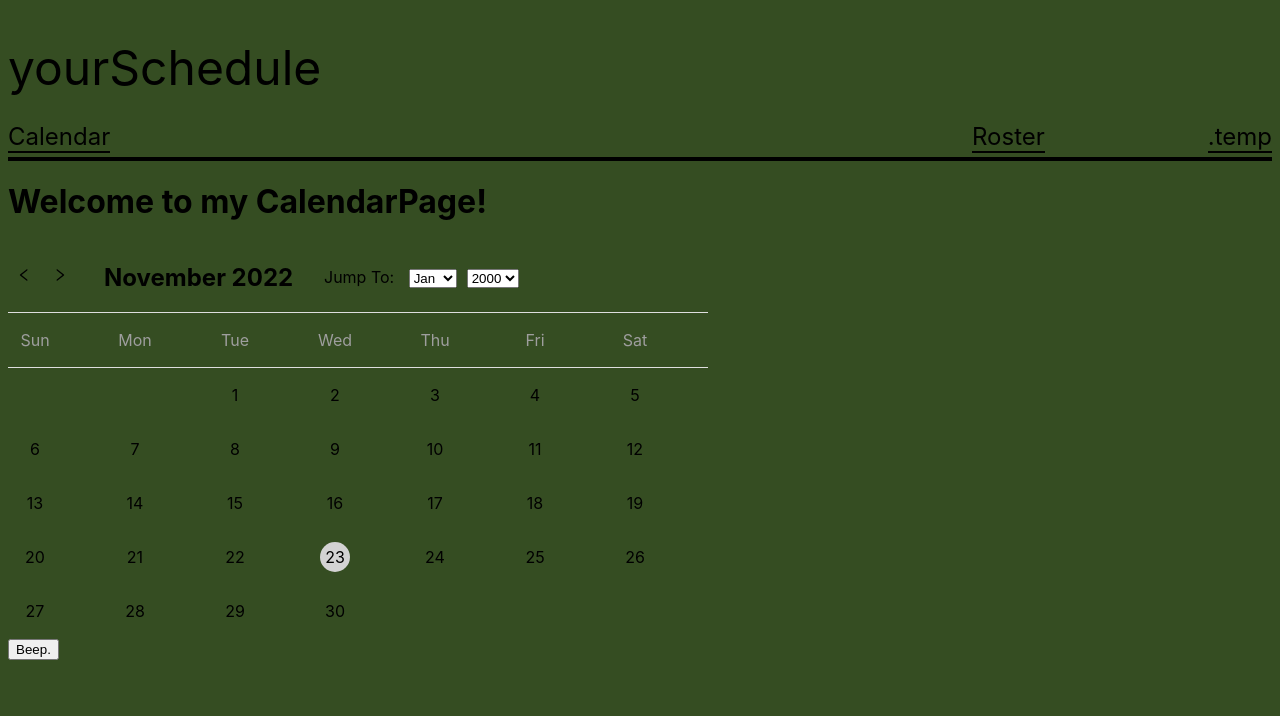
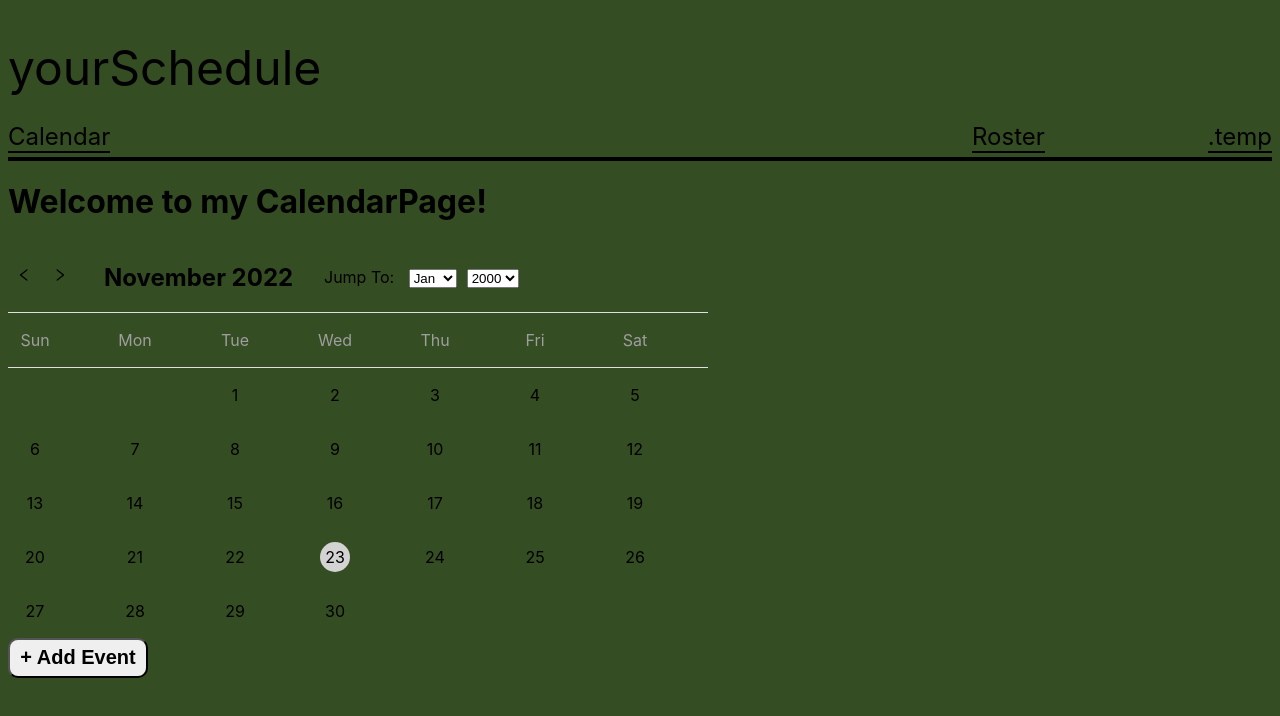
Before and after one commit to WMattWood/yourSchedule, a React (Create React App) app in the folder client/: page /calendar in a window 1280 px wide. Shown: the top 716 px of the page. Built offline with nearby package versions, Linux system fonts and the light colour scheme.

Commit message:
Tweaked the button to toggle modal.

```diff
--- a/client/src/CalendarPage.js
+++ b/client/src/CalendarPage.js
@@ -20,7 +20,7 @@ const CalendarPage = () => {
         : <AddEventModal/>
       }
       </ModalHolder>
-      <button onClick={toggleModal}>Beep.</button>
+      <AddEventButton onClick={toggleModal}>+ Add Event</AddEventButton>
     </>
   )
 }
@@ -30,5 +30,12 @@ const ModalHolder = styled.div`
   left: 800px;
   top: 240px;
 `
+const AddEventButton = styled.button`
+  height: 40px;
+  width: 140px;
+  font-size: 20px;
+  font-weight: 600;
+  border-radius: 10px;
+`
 
 export default CalendarPage
```
